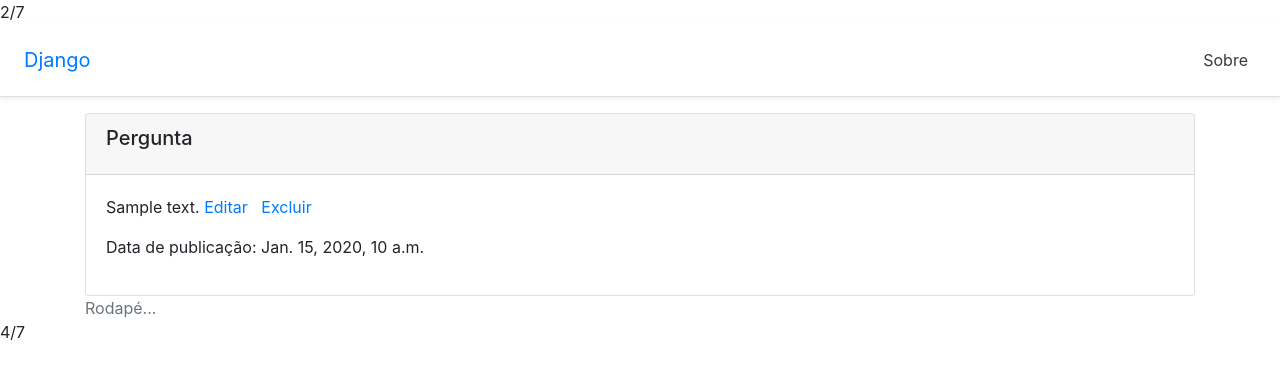
After one commit to Thianrry/django-polls, a Django app: page /polls/pergunta/1/show in a window 1280 px wide. The commit adds this page. Shown: the top 379 px of the page. Run offline with Django 4.2, Linux system fonts and the light colour scheme; tables that the repository leaves empty hold one stand-in row (values such as "Sample post"); some libraries are stand-ins or nearby versions.

Commit message:
READ - CRUD Básico

```diff
--- a/polls/urls.py
+++ b/polls/urls.py
@@ -19,4 +19,16 @@ path('pergunta/<int:pk>/delete',
 views.QuestionDeleteView.as_view(),
 name="poll_delete"
 ),
+path('pergunta/<int:pk>/show',
+views.QuestionDetailView.as_view(),
+name="poll_show"
+),
+path('pergunta/all',
+views.QuestionListView.as_view(),
+name="polls_all"
+),
+path('about-us',
+views.SobreTemplateView.as_view(),
+name="about_page"
+),
 ]
--- a/polls/views.py
+++ b/polls/views.py
@@ -4,6 +4,7 @@ from polls.models import Question, Choice
 from django.views.generic.edit import CreateView, UpdateView, DeleteView
 from django.urls import reverse_lazy
 from polls.models import Question
+from django.views.generic import DetailView, ListView, TemplateView
 
 #view index
 def index(request):
@@ -48,3 +49,16 @@ class QuestionDeleteView(DeleteView):
     model = Question
     template_name = 'polls/question_confirm_delete_form.html'
     success_url = reverse_lazy('polls_list')
+
+class QuestionDetailView(DetailView):
+    model = Question
+    template_name = 'polls/question_detail.html'
+    context_object_name = 'question'
+
+class QuestionListView(ListView):
+    model = Question
+    template_name = 'polls/question_list.html'
+    context_object_name = 'questions'
+
+class SobreTemplateView(TemplateView):
+    template_name = 'polls/sobre.html'
--- a/templates/_layout1.html
+++ b/templates/_layout1.html
@@ -50,3 +50,5 @@ bg-white border-bottom shadow-sm">
 <!-- JS do Projeto -->
 <script src="{% static 'js/base.js' %}"></script>
 {% endblock %}
+
+<a class="p-2 text-dark" href="{% url 'polls_all' %}">Perguntas</a>
--- a/templates/perguntas_recentes.html
+++ b/templates/perguntas_recentes.html
@@ -26,3 +26,7 @@ Mega Enquetes
 <a href="{% url 'poll_delete' pk=question.id %}" class="link-secondary">
     Excluir
     </a>
+
+<a href="{% url 'poll_show' pk=question.id %}" class="link-secondary">
+    Ver
+    </a>
--- /dev/null
+++ b/templates/polls/question_detail.html
@@ -0,0 +1,20 @@
+{% extends '_layout1.html' %} {# herda tudo que já tem em _layout1.html #}
+{% block content %} {# substitui o bloco content em _layout1.html #}
+<div class="card">
+    <div class="card-header">
+        <h5 class="card-title">Pergunta</h5>
+    </div>
+    <div class="card-body">
+        <p>
+            {{ question.question_text }}
+            <a href="{% url 'poll_edit' pk=question.id %}" class="link-secondary">
+                Editar
+            </a> &nbsp;
+            <a href="{% url 'poll_delete' pk=question.id %}" class="link-secondary">
+                Excluir
+            </a>
+        </p>
+        <p>Data de publicação: {{ question.pub_date }}</p>
+    </div>
+</div>
+{% endblock %} {# fecha o bloco content #}
```
Also changed, not shown: templates/polls/question_list.html (added, +22 -0 lines), templates/polls/sobre.html (added, +14 -0 lines).
